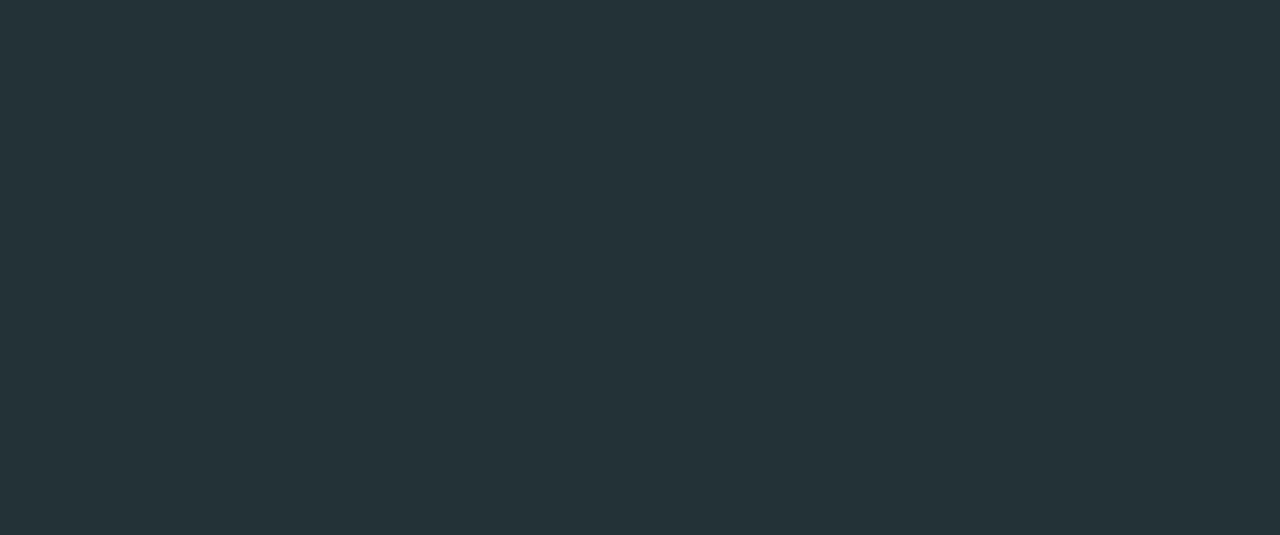
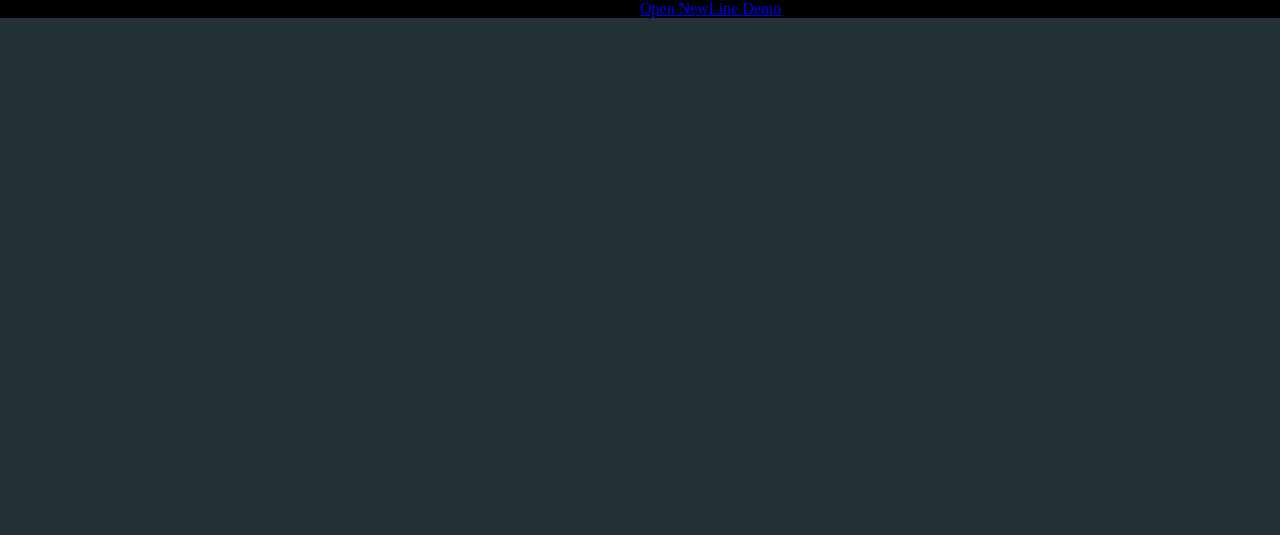
Before and after one commit to renduh/renduh.github.io, a plain HTML site: page index.html in a window 1280 px wide. Shown: the top 535 px of the page. Drawn offline with nearby package versions, Linux system fonts and the light colour scheme.

Commit message:
newline demo

```diff
--- a/index.html
+++ b/index.html
@@ -13,7 +13,10 @@
   <link rel="stylesheet" href="css/smoke.css?v=1.0">
   <style>
   #newlinedemo {
+  	display:absolute;
   	z-index:6000;
+  	top:10px;
+  	left:10px;
   }
   </style>
 
@@ -23,11 +26,11 @@
 
 
 <div id="fs_container" class="fancyslides">
+	<a id="newlinedemo" href="newline.html">Open NewLine Demo</a>
 	<div id="fs_nav_left" class="fs_nav"></div>
 	<div id="fs_nav_right" class="fs_nav"></div>
 	<div id="fs_bg">
 		<div id="fs_words">
-			<a id="newlinedemo" href="newline.html">Open NewLine Demo</a>
 			<div id="fs_headline"></div>
 			<div id="fs_subhead"></div>
 			<div id="fs_button">
```
